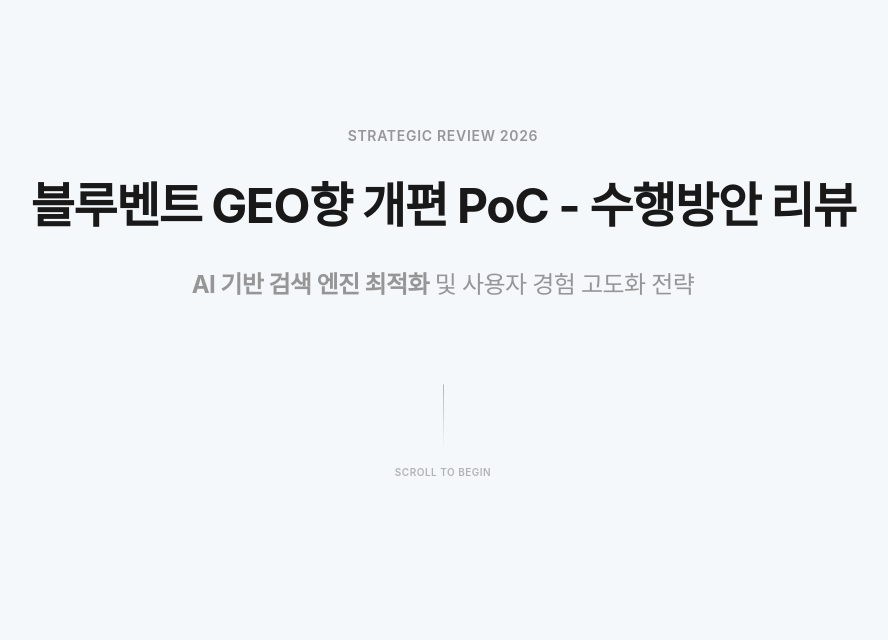
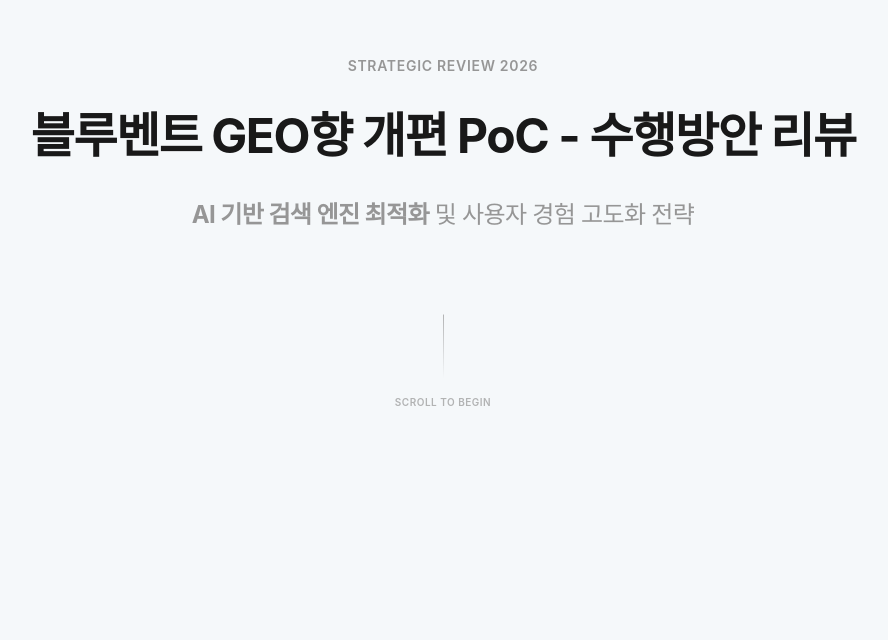
Before and after one commit to seoyahh/bluevent_geo_poc_review, a React (Vite) app: page / in a window 1280 px wide. Shown: the part 160-800 px from the top of the page, without its empty margins (197-1085 px from the left). Built offline with nearby package versions, Linux system fonts and the light colour scheme; a web font is replaced by a local one.

Commit message:
UI: center intro layout vertically

```diff
--- a/src/App.tsx
+++ b/src/App.tsx
@@ -60,7 +60,7 @@ export default function App() {
   // --- Specialized Layout Components ---
 
   const IntroLayout = ({ slide }: { slide: typeof SLIDES[0] }) => (
-    <div className="relative flex flex-col items-center text-center justify-center min-h-[940px] overflow-hidden py-24 w-full px-12 bg-[#F5F8FA]">
+    <div className="relative flex flex-col items-center text-center justify-center min-h-screen overflow-hidden w-full px-12 bg-[#F5F8FA]">
 
       <motion.div
         initial={{ opacity: 0, y: 30 }}
```
